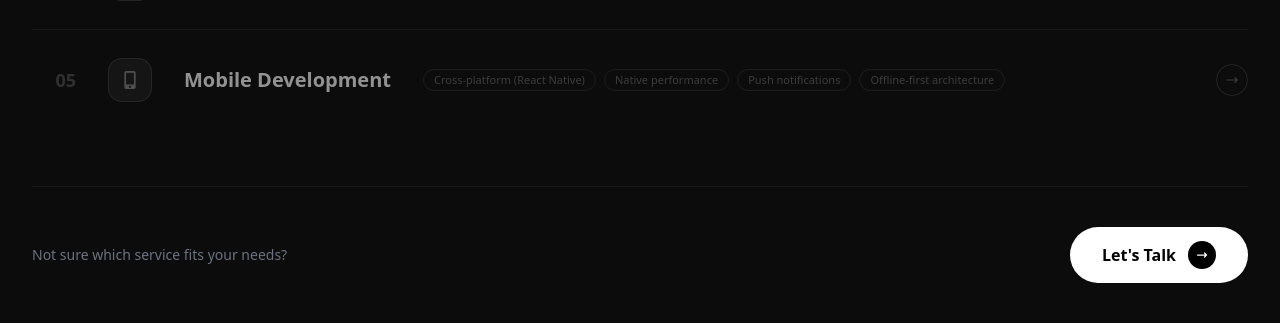
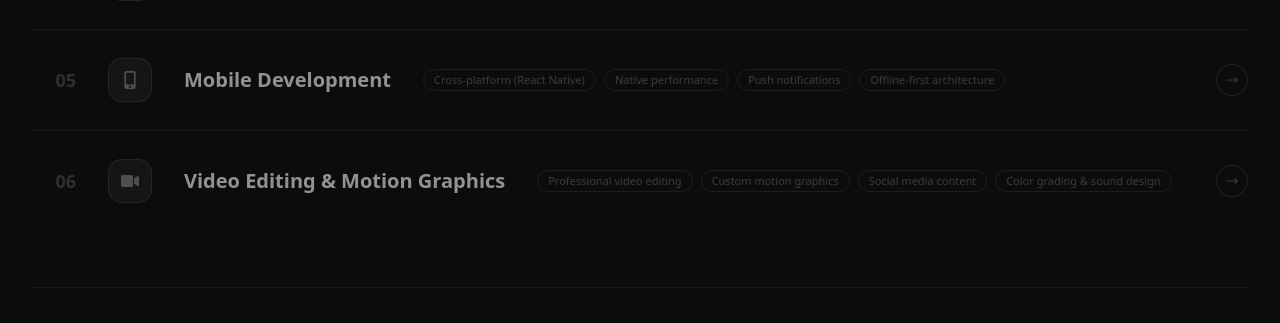
Before and after one commit to jimz159753/digital-crafters, a Next.js app: page / in a window 1280 px wide. Shown: the part 2986-3309 px from the top of the page. Built offline with nearby package versions, Linux system fonts and the light colour scheme.

Commit message:
Refactor code structure for improved readability and maintainability

```diff
--- a/src/components/Services.tsx
+++ b/src/components/Services.tsx
@@ -2,7 +2,7 @@
 
 import { motion } from "framer-motion";
 import { useState } from "react";
-import { FaBullhorn, FaCode, FaMobileAlt, FaShoppingCart, FaGlobe } from "react-icons/fa";
+import { FaBullhorn, FaCode, FaMobileAlt, FaShoppingCart, FaGlobe, FaVideo } from "react-icons/fa";
 import { useI18n } from "@/i18n";
 
 export default function Services() {
@@ -49,6 +49,14 @@ export default function Services() {
       features: [t.services.mobileDevF1, t.services.mobileDevF2, t.services.mobileDevF3, t.services.mobileDevF4],
       accentText: "text-rose-400",
       accentBg: "bg-rose-500",
+    },
+    {
+      icon: FaVideo,
+      title: t.services.videoEditing,
+      description: t.services.videoEditingDesc,
+      features: [t.services.videoEditingF1, t.services.videoEditingF2, t.services.videoEditingF3, t.services.videoEditingF4],
+      accentText: "text-cyan-400",
+      accentBg: "bg-cyan-500",
     },
   ];
 
--- a/src/i18n/translations/en.ts
+++ b/src/i18n/translations/en.ts
@@ -81,6 +81,13 @@ const en = {
     mobileDevF2: "Native performance",
     mobileDevF3: "Push notifications",
     mobileDevF4: "Offline-first architecture",
+    videoEditing: "Video Editing & Motion Graphics",
+    videoEditingDesc:
+      "Polished video content and eye-catching motion graphics that bring your brand to life. From promotional videos to animated explainers, we craft visuals that engage and convert.",
+    videoEditingF1: "Professional video editing",
+    videoEditingF2: "Custom motion graphics",
+    videoEditingF3: "Social media content",
+    videoEditingF4: "Color grading & sound design",
     ctaQuestion: "Not sure which service fits your needs?",
     ctaButton: "Let's Talk",
   },
--- a/src/i18n/translations/es.ts
+++ b/src/i18n/translations/es.ts
@@ -83,6 +83,13 @@ const es: TranslationKeys = {
     mobileDevF2: "Rendimiento nativo",
     mobileDevF3: "Notificaciones push",
     mobileDevF4: "Arquitectura offline-first",
+    videoEditing: "Edición de Video & Motion Graphics",
+    videoEditingDesc:
+      "Contenido de video pulido y motion graphics llamativos que dan vida a tu marca. Desde videos promocionales hasta explicativos animados, creamos visuales que enganchan y convierten.",
+    videoEditingF1: "Edición de video profesional",
+    videoEditingF2: "Motion graphics a medida",
+    videoEditingF3: "Contenido para redes sociales",
+    videoEditingF4: "Corrección de color y diseño de sonido",
     ctaQuestion: "¿No sabes qué servicio se adapta a tus necesidades?",
     ctaButton: "Hablemos",
   },
```
Also changed, not shown: 1 other file (tests, documents, lock files or other folders).
